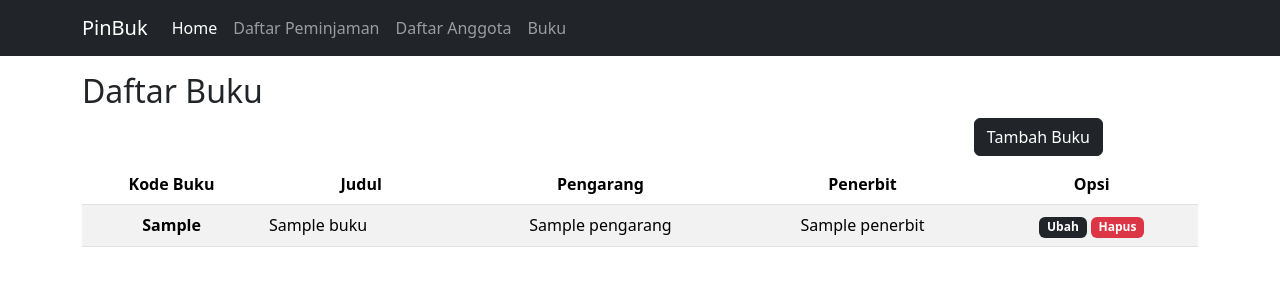
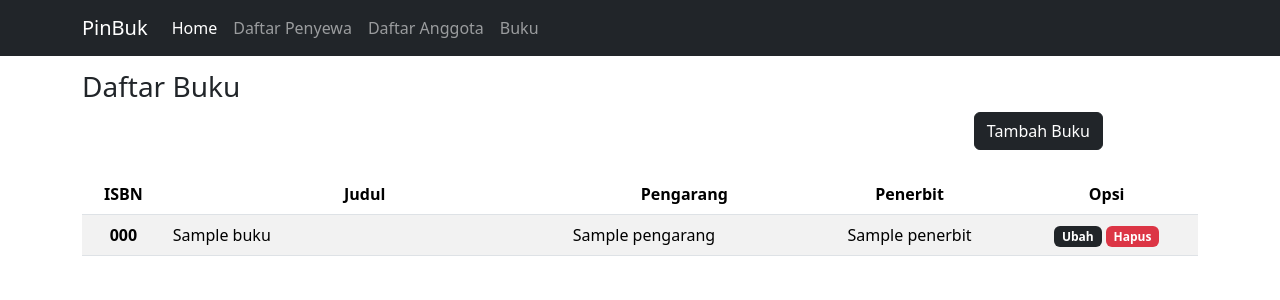
Before and after one commit to AffanSurya/peminjaman_buku, a PHP site: the page made by app/views/buku/index.php in a window 1280 px wide. Shown: the top 300 px of the page. Run offline with PHP 8.4, Linux system fonts and the light colour scheme; the template is opened without the code that fills it: most values are stand-ins (such as "Sample title", 1, 10 or a date in 2020); some libraries are stand-ins or nearby versions.

Commit message:
sebelum mengganti semua index buku

```diff
--- a/app/controllers/Buku.php
+++ b/app/controllers/Buku.php
@@ -19,9 +19,9 @@ class Buku extends Controller
         }
     }
 
-    public function hapus($kode_buku)
+    public function hapus($isbn)
     {
-        if ($this->model('BukuModel')->hapusBuku($kode_buku) > 0) {
+        if ($this->model('BukuModel')->hapusBuku($isbn) > 0) {
             header('Location: http://localhost/peminjaman_buku/public/buku');
             exit;
         }
--- a/app/models/SewaModel.php
+++ b/app/models/SewaModel.php
@@ -18,13 +18,10 @@ class SewaModel extends Database
 
     public function tambahSewa($data)
     {
-        $this->db->query("INSERT INTO $this->table VALUES('', :nama, :judul, :tgl_sewa, :tgl_kembali, :status)");
+        $this->db->query("INSERT INTO $this->table VALUES('', :nama, :judul, NOW(), '', '', '')");
 
         $this->db->bind('nama', $data['nama']);
         $this->db->bind('judul', $data['judul']);
-        $this->db->bind('tgl_sewa', $data['tgl_sewa']);
-        $this->db->bind('tgl_kembali', $data['tgl_kembali']);
-        $this->db->bind('status', $data['status']);
 
         $this->db->execute();
 
--- a/app/views/buku/index.php
+++ b/app/views/buku/index.php
@@ -1,27 +1,23 @@
-<div class="container mt-3">
-
-    <h2>Daftar Buku</h2>
-    <!-- Button trigger modal -->
-    <div class="row">
-
-
-        <div class="col-md-11">
-            <button type="button" class="btn btn-dark tampilModalTambah float-end" data-bs-toggle="modal" data-bs-target="#formModal">
-                Tambah Buku
-            </button>
-        </div>
-    </div>
+<div class="container mt-5">
 
     <div class="panel panel-default">
-        <div class="panel-heading">
-            <h3 class="panel-title"></h3>
+        <div class="panel-heading " style="margin-top: 70px;">
+            <h3 class="panel-title">Daftar Buku</h3>
         </div>
         <div class="panel-body">
-            <div class="table-responsive">
+            <!-- Button trigger modal -->
+            <div class="row">
+                <div class="col-md-11">
+                    <button type="button" class="btn btn-dark tampilModalTambah float-end" data-bs-toggle="modal" data-bs-target="#formModal">
+                        Tambah Buku
+                    </button>
+                </div>
+            </div>
+            <div class="table-responsive mt-4">
                 <table class="table table-striped table-hover">
                     <thead>
                         <tr class="text-center">
-                            <th scope="col">Kode Buku</th>
+                            <th scope="col">ISBN</th>
                             <th scope="col">Judul</th>
                             <th scope="col">Pengarang</th>
                             <th scope="col">Penerbit</th>
@@ -31,13 +27,13 @@
                     <tbody>
                         <?php foreach ($data['buku'] as $buku) : ?>
                             <tr>
-                                <th scope="row" class="text-center"><?= $buku['kode_buku'] ?></th>
-                                <td><?= $buku['judul'] ?></td>
-                                <td class="text-center"><?= $buku['pengarang'] ?></td>
+                                <th scope="row" class="text-center"><?= $buku['isbn'] ?></th>
+                                <td style="width: 400px;"><?= $buku['judul'] ?></td>
+                                <td><?= $buku['pengarang'] ?></td>
                                 <td class="text-center"><?= $buku['penerbit'] ?></td>
                                 <td class="text-center">
-                                    <a href="http://localhost/peminjaman_buku/public/buku/ubah/<?= $buku['kode_buku'] ?>" class="badge text-bg-dark tampilModalUbah" style="text-decoration: none;" data-bs-toggle="modal" data-bs-target="#formModal" data-id="<?= $buku['kode_buku'] ?>">Ubah</a>
-                                    <a href="http://localhost/peminjaman_buku/public/buku/hapus/<?= $buku['kode_buku'] ?>" class="badge text-bg-danger" style="text-decoration: none;" onclick="return confirm(' Apakah anda yakin menghapus <?= $buku['judul'] ?> dari Daftar Buku?');">Hapus</a>
+                                    <a href="http://localhost/peminjaman_buku/public/buku/ubah/<?= $buku['isbn'] ?>" class="badge text-bg-dark tampilModalUbah" style="text-decoration: none;" data-bs-toggle="modal" data-bs-target="#formModal" data-id="<?= $buku['isbn'] ?>">Ubah</a>
+                                    <a href="http://localhost/peminjaman_buku/public/buku/hapus/<?= $buku['isbn'] ?>" class="badge text-bg-danger" style="text-decoration: none;" onclick="return confirm(' Apakah anda yakin menghapus <?= $buku['judul'] ?> dari Daftar Buku?');">Hapus</a>
                                 </td>
                             </tr>
                         <?php endforeach; ?>
@@ -58,14 +54,15 @@
         <div class="modal-content">
             <div class="modal-header">
                 <h1 class="modal-title fs-5" id="exampleModalLabel">Tambah Data Buku</h1>
-                <button type="button" class="btn-close" data-bs-dismiss="modal" aria-label="Close"></button>
+                <button type="button" class="btn-close" data-bs-dismiss="modal" aria-label="Close" id="tombolSilang"></button>
             </div>
             <div class="modal-body">
                 <form action="http://localhost/peminjaman_buku/public/buku/tambah" method="post">
-                    <div class="form-floating mb-3">
-                        <input type="text" class="form-control" id="kode_buku" name="kode_buku" placeholder="111-111">
-                        <label for="kode_buku">Kode Buku</label>
-                    </div>
+                    <input type="hidden" class="form-control" id="isbn" name="isbn" placeholder="111-111">
+                    <!-- <div class="form-floating mb-3">
+                        <input type="text" class="form-control" id="isbn" name="isbn" placeholder="111-111">
+                        <label for="isbn">ISBN</label>
+                    </div> -->
 
                     <div class="form-floating mb-3">
                         <input type="text" class="form-control" id="judul" name="judul" placeholder="Kancil">
@@ -82,7 +79,7 @@
                         <label for="penerbit">Penerbit</label>
                     </div>
                     <div class="modal-footer">
-                        <button type="button" class="btn btn-secondary" data-bs-dismiss="modal">Keluar</button>
+                        <button type="button" class="btn btn-secondary" data-bs-dismiss="modal" id="tombolKeluar">Keluar</button>
                         <button type="submit" class="btn btn-primary buttonModalFooter">Tambah</button>
                 </form>
             </div>
@@ -94,3 +91,12 @@
 <!-- JavaScript -->
 <script src="https://cdnjs.cloudflare.com/ajax/libs/jquery/3.6.4/jquery.min.js" integrity="sha512-pumBsjNRGGqkPzKHndZMaAG+bir374sORyzM3uulLV14lN5LyykqNk8eEeUlUkB3U0M4FApyaHraT65ihJhDpQ==" crossorigin="anonymous" referrerpolicy="no-referrer"></script>
 <script src="http://localhost/peminjaman_buku/public/js/scriptBuku.js"></script>
+<!-- reload tombol keluar -->
+<script>
+    document.getElementById("tombolSilang").addEventListener("click", function() {
+        location.reload();
+    });
+    document.getElementById("tombolKeluar").addEventListener("click", function() {
+        location.reload();
+    });
+</script>
--- a/app/views/template/header.php
+++ b/app/views/template/header.php
@@ -11,7 +11,7 @@
 </head>
 
 <body>
-    <nav class="navbar navbar-expand-lg navbar-dark bg-dark">
+    <nav class="navbar navbar-expand-lg navbar-dark bg-dark fixed-top" style="z-index: 100;">
         <div class="container-fluid container">
             <a class="navbar-brand" href="http://localhost/peminjaman_buku/public/home">PinBuk</a>
             <button class="navbar-toggler" type="button" data-bs-toggle="collapse" data-bs-target="#navbarNavAltMarkup" aria-controls="navbarNavAltMarkup" aria-expanded="false" aria-label="Toggle navigation">
@@ -20,7 +20,7 @@
             <div class="collapse navbar-collapse" id="navbarNavAltMarkup">
                 <div class="navbar-nav">
                     <a class="nav-link active" aria-current="page" href="http://localhost/peminjaman_buku/public/home">Home</a>
-                    <a class="nav-link" href="http://localhost/peminjaman_buku/public/peminjaman">Daftar Peminjaman</a>
+                    <a class="nav-link" href="http://localhost/peminjaman_buku/public/sewa">Daftar Penyewa</a>
                     <a class="nav-link" href="http://localhost/peminjaman_buku/public/daftarAnggota">Daftar Anggota</a>
                     <a class="nav-link" href="http://localhost/peminjaman_buku/public/buku">Buku</a>
                 </div>
```
Also changed, not shown: app/models/BukuModel.php (+11 -11 lines), app/views/daftarAnggota/index.php (+24 -16 lines), app/views/sewa/index.php (+26 -25 lines), public/js/scriptBuku.js (+6 -1 lines).
